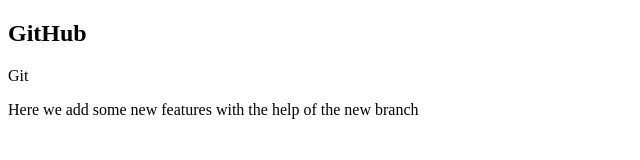
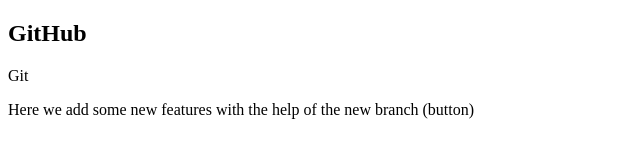
Before and after one commit to Zoonideveloper/To-do-List-App, a plain HTML site: page index.html in a window 1280 px wide. Shown: the full height of the page, 0-640 px from the left. Drawn offline with Linux system fonts and the light colour scheme.

```diff
--- a/index.html
+++ b/index.html
@@ -8,6 +8,6 @@
 <body>
     <h2>GitHub</h2>
     <p>Git</p>
-    <p>Here we add some new features with the help of the new branch</p>
+    <p>Here we add some new features with the help of the new branch (button)</p>
 </body>
 </html>
```
